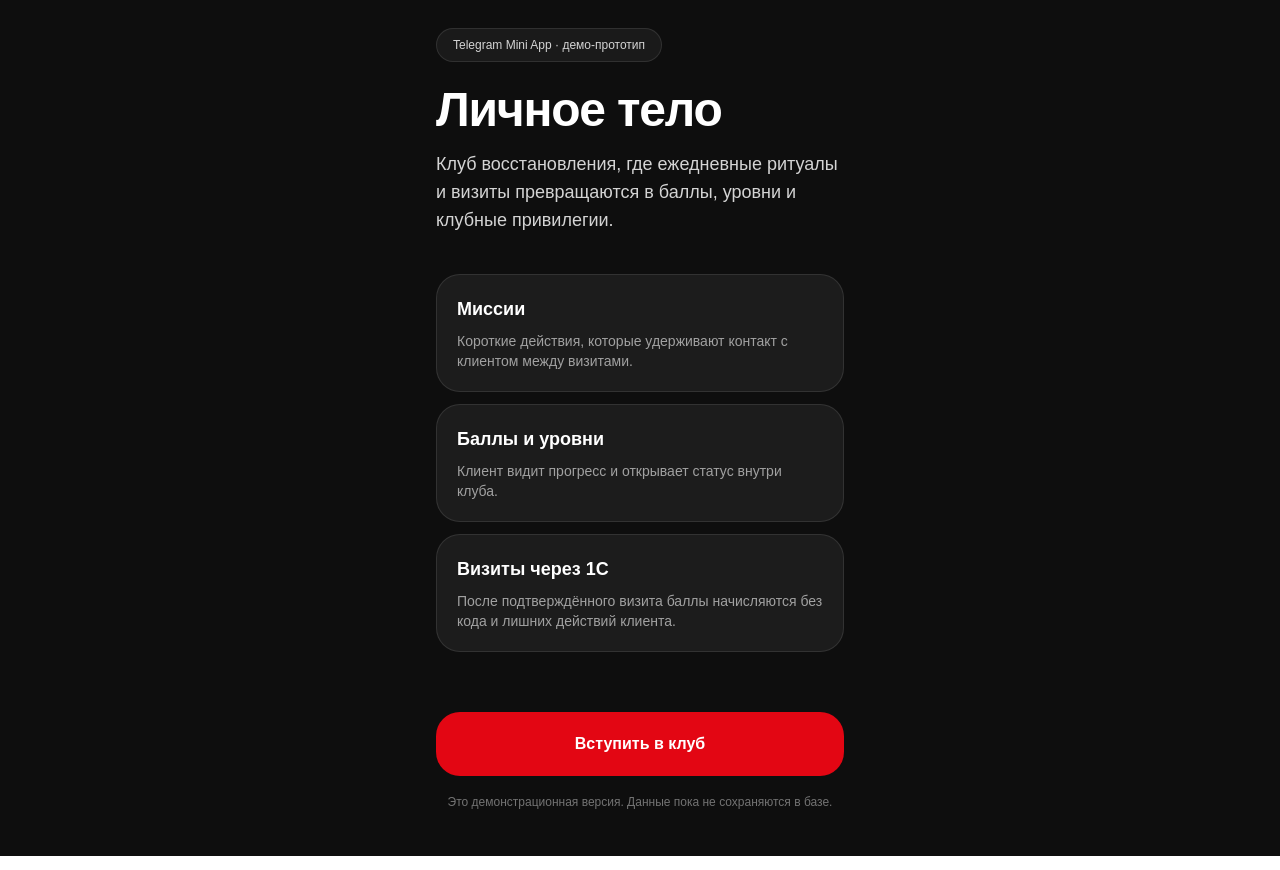
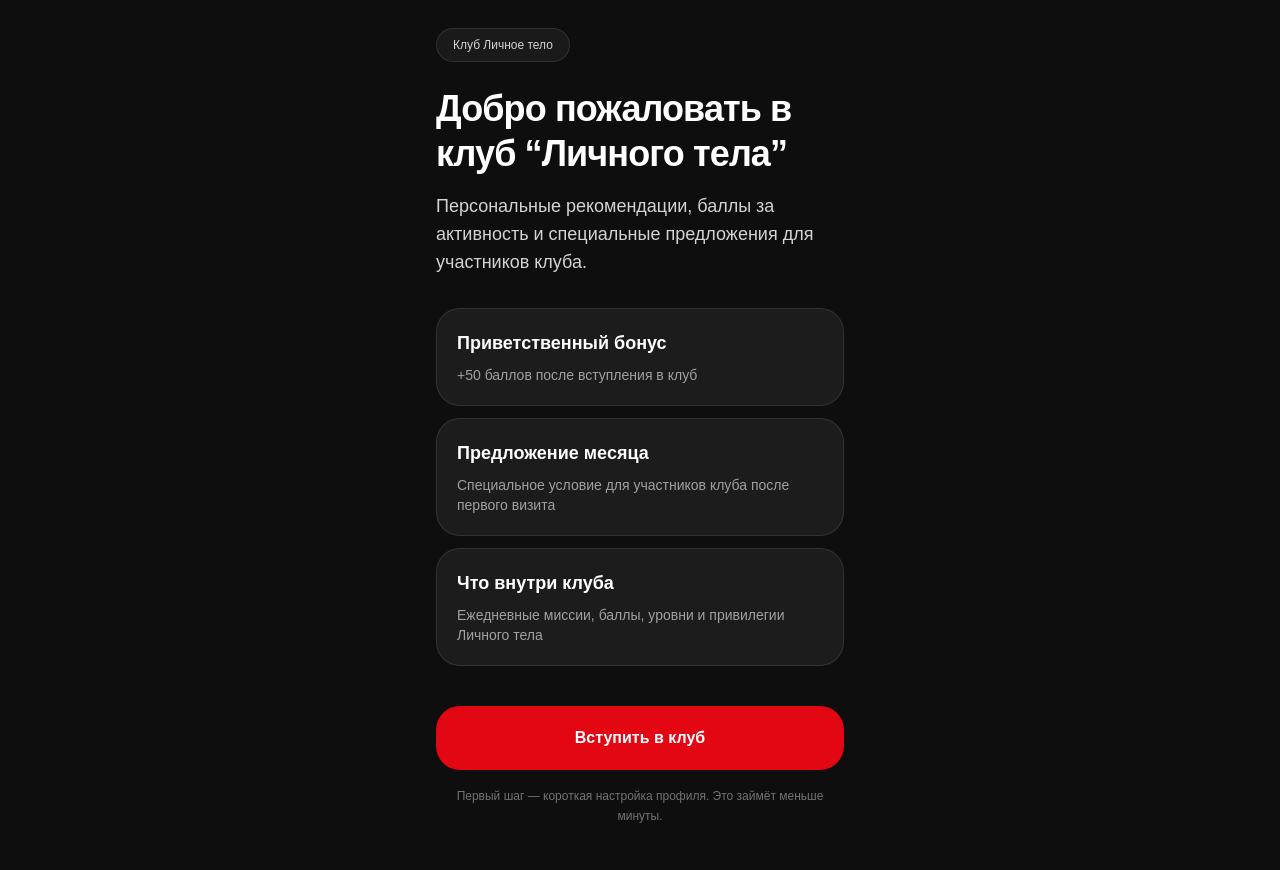
Before and after one commit to AndreyErshov192/lichnoe-telo-miniapp, a Next.js app: page / in a window 1280 px wide. Built offline with nearby package versions, Linux system fonts and the light colour scheme.

Commit message:
Polish club demo flow

```diff
--- a/app/page.tsx
+++ b/app/page.tsx
@@ -78,7 +78,7 @@ export default function Home() {
   const [completedMissions, setCompletedMissions] = useState<number[]>([]);
   const [visitConfirmed, setVisitConfirmed] = useState(false);
 
-  const basePoints = 80;
+  const basePoints = 50;
   const visitPoints = visitConfirmed ? 100 : 0;
 
   const earnedPoints = completedMissions.reduce((sum, missionId) => {
@@ -211,33 +211,35 @@ export default function Home() {
 function IntroScreen({ onStart }: { onStart: () => void }) {
   return (
     <div className="flex min-h-screen flex-col">
-      <div className="mb-10">
+      <div className="mb-8">
         <div className="inline-flex rounded-full border border-white/10 bg-white/5 px-4 py-2 text-xs text-neutral-300">
-          Telegram Mini App · демо-прототип
+          Клуб Личное тело
         </div>
 
-        <h1 className="mt-6 text-5xl font-semibold tracking-tight">
-          Личное тело
+        <h1 className="mt-6 text-4xl font-semibold leading-tight tracking-tight">
+          Добро пожаловать в клуб “Личного тела”
         </h1>
 
         <p className="mt-4 text-lg leading-7 text-neutral-300">
-          Клуб восстановления, где ежедневные ритуалы и визиты превращаются в
-          баллы, уровни и клубные привилегии.
+          Персональные рекомендации, баллы за активность и специальные
+          предложения для участников клуба.
         </p>
       </div>
 
       <div className="grid gap-3">
         <FeatureCard
-          title="Миссии"
-          text="Короткие действия, которые удерживают контакт с клиентом между визитами."
+          title="Приветственный бонус"
+          text="+50 баллов после вступления в клуб"
         />
+
         <FeatureCard
-          title="Баллы и уровни"
-          text="Клиент видит прогресс и открывает статус внутри клуба."
+          title="Предложение месяца"
+          text="Специальное условие для участников клуба после первого визита"
         />
+
         <FeatureCard
-          title="Визиты через 1С"
-          text="После подтверждённого визита баллы начисляются без кода и лишних действий клиента."
+          title="Что внутри клуба"
+          text="Ежедневные миссии, баллы, уровни и привилегии Личного тела"
         />
       </div>
 
@@ -251,7 +253,7 @@ function IntroScreen({ onStart }: { onStart: () => void }) {
         </button>
 
         <p className="mt-4 text-center text-xs leading-5 text-neutral-500">
-          Это демонстрационная версия. Данные пока не сохраняются в базе.
+          Первый шаг — короткая настройка профиля. Это займёт меньше минуты.
         </p>
       </div>
     </div>
```
